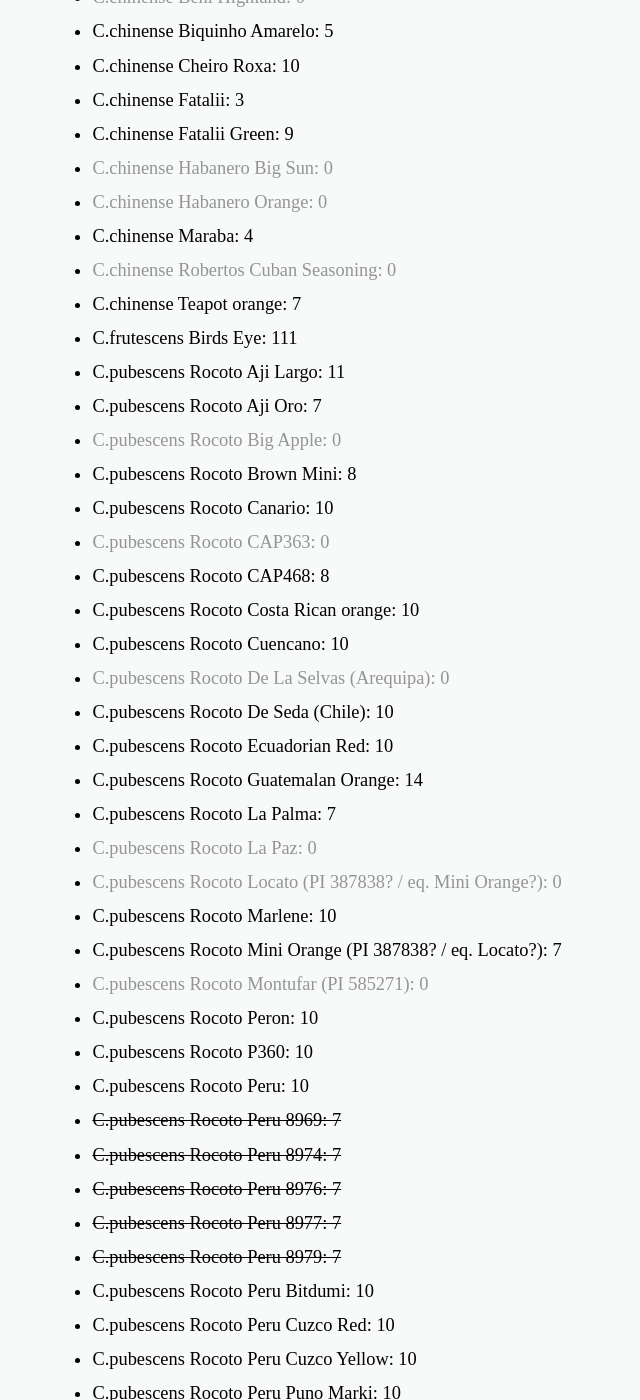
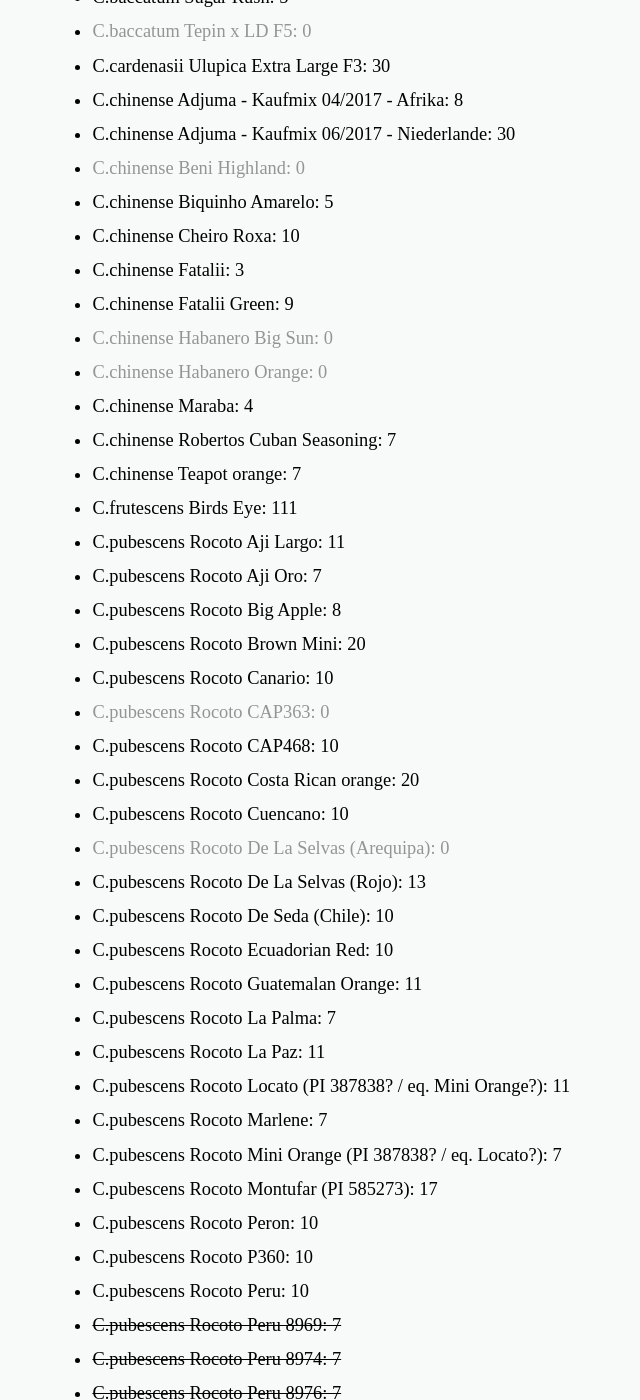
Before and after one commit to iamsebastian/blog.sebastian.science, a Jekyll site: the page built from samen.md, in a window 1280 px wide and 1400 px high, scrolled down 2875 px. Shown: the whole window, without its empty margins (214-854 px from the left). Built offline with Jekyll 4.4.1, drawn with Linux system fonts in a browser that asks for light colours; some of the changed text lies outside the part shown.

Commit message:
Update seeds.yaml
Updated seeds

```diff
--- a/_data/seeds.yaml
+++ b/_data/seeds.yaml
@@ -16,33 +16,38 @@
 Buchweizen, Fagopyrum: 100
 Capsicum Mix: 150
 C.annuum Ancho / Poblano: 0
-C.annuum Bulgarian Carrot: 10
+C.annuum Bulgarian Carrot: 13
 C.annuum Cherry Pick: 15
 C.annuum Choco Cherry: 0
+C.annuum Fish Pepper: 1
+C.annuum Fish Pepper (nv): 5
+C.annuum Filius Blue: 5
 C.annuum Guntur Sannam S4: 14
 C.annuum Guntur / Teja: 12
 C.annuum Guntur / Chili 237: 15
 C.annuum Jalapeño Brown: 5
 C.annuum Jalapeño M: 90
-C.annuum Mustafa: 17
+C.annuum Marbles: 6
+C.annuum Mustafa: 11
 C.annuum NuMex Primavera: 0
 C.annuum PdP: 30
 C.annuum PdP (Zwillingssaatgut): 10
-C.annuum Peter Pepper (verkreuzt): 15
+C.annuum Peter Pepper (verkreuzt): 20
 C.annuum Pimento Marron: 0
-C.annuum Royal Black: 10
+C.annuum Royal Black: 45
 C.annuum Sweet Banana: 10
 C.annuum Tazmanian Black (groß): 0
 C.annuum Tazmanian Black (klein): 0
+C.annuum Variegated Jalapeno (nv): 4
 C.baccatum Aji Blanco Cristal: 3
 C.baccatum Aji Panca: 3
 C.baccatum Aji Pineapple: 10
 C.baccatum Barra do Ribeiro: 3
 C.baccatum Bishops Crown: 3
 C.baccatum Brasilieros Tres Lobos: 3
-C.baccatum El Oro de Ecuador: 3
+C.baccatum El Oro de Ecuador: 6
 C.baccatum Jamy: 0
-C.baccatum Lemon Drop: 6
+C.baccatum Lemon Drop: 3
 C.baccatum Little Bird of Guyana: 10
 C.baccatum Moranguinho (CP-341): 10
 C.baccatum Nepalese Bell: 3
@@ -51,7 +56,7 @@
 C.baccatum Pimenta Barra Do Ribeiro (CP-113): 10
 C.baccatum Sugar Rush: 5
 C.baccatum Tepin x LD F5: 0
-C.cardenasii Ulupica Extra Large F3: 0
+C.cardenasii Ulupica Extra Large F3: 30
 C.chinense Adjuma - Kaufmix 04/2017 - Afrika: 8
 C.chinense Adjuma - Kaufmix 06/2017 - Niederlande: 30
 C.chinense Beni Highland: 0
@@ -62,28 +67,29 @@
 C.chinense Habanero Big Sun: 0
 C.chinense Habanero Orange: 0
 C.chinense Maraba: 4
-C.chinense Robertos Cuban Seasoning: 0
+C.chinense Robertos Cuban Seasoning: 7
 C.chinense Teapot orange: 7
 C.frutescens Birds Eye: 111
 C.pubescens Rocoto Aji Largo: 11
 C.pubescens Rocoto Aji Oro: 7
-C.pubescens Rocoto Big Apple: 0
-C.pubescens Rocoto Brown Mini: 8
+C.pubescens Rocoto Big Apple: 8
+C.pubescens Rocoto Brown Mini: 20
 C.pubescens Rocoto Canario: 10
 C.pubescens Rocoto CAP363: 0
-C.pubescens Rocoto CAP468: 8
-C.pubescens Rocoto Costa Rican orange: 10
+C.pubescens Rocoto CAP468: 10
+C.pubescens Rocoto Costa Rican orange: 20
 C.pubescens Rocoto Cuencano: 10
 C.pubescens Rocoto De La Selvas (Arequipa): 0
+C.pubescens Rocoto De La Selvas (Rojo): 13
 C.pubescens Rocoto De Seda (Chile): 10
 C.pubescens Rocoto Ecuadorian Red: 10
-C.pubescens Rocoto Guatemalan Orange: 14
+C.pubescens Rocoto Guatemalan Orange: 11
 C.pubescens Rocoto La Palma: 7
-C.pubescens Rocoto La Paz: 0
-C.pubescens Rocoto Locato (PI 387838? / eq. Mini Orange?): 0
-C.pubescens Rocoto Marlene: 10
+C.pubescens Rocoto La Paz: 11
+C.pubescens Rocoto Locato (PI 387838? / eq. Mini Orange?): 11
+C.pubescens Rocoto Marlene: 7
 C.pubescens Rocoto Mini Orange (PI 387838? / eq. Locato?): 7
-C.pubescens Rocoto Montufar (PI 585271): 0
+C.pubescens Rocoto Montufar (PI 585273): 17
 C.pubescens Rocoto Peron: 10
 C.pubescens Rocoto P360: 10
 C.pubescens Rocoto Peru: 10
@@ -106,12 +112,12 @@
 C.pubescens Rocoto Peru Cuzco Red: 10
 C.pubescens Rocoto Peru Cuzco Yellow: 10
 C.pubescens Rocoto Peru Puno Marki: 10
-C.pubescens Rocoto Pineapple: 30
+C.pubescens Rocoto Pineapple: 40
 C.pubescens Rocoto RBB: 8
-C.pubescens Rocoto Rio Huallaga: 7
+C.pubescens Rocoto Rio Huallaga: 8
 C.pubescens Rocoto Rote Riesen (2016er Ernte): 20
-C.pubescens Rocoto San Isidro: 10
-C.pubescens Rocoto Santa Natalia: 0
+C.pubescens Rocoto (Largo) San Isidro: 10
+C.pubescens Rocoto Santa Natalia: 11
 C.pubescens Rocoto Sukanya: 19
 C.pubescens Rocoto Turbo Pube Yellow (PI 585268): 7
 C.pubescens Rocoto Ultra Pube Red (PI 585261): 10
@@ -144,6 +150,7 @@
 Pastinake: 75
 Pfefferminze, Echte: 100
 Physalis, Erdbeer: 30
+Physalis, große, Etepetete: 20
 Radicchio, Rossa Di Verona: 100
 Radies, Flamboyant 2: 5m
 Radies, Ostereier: 50
```
